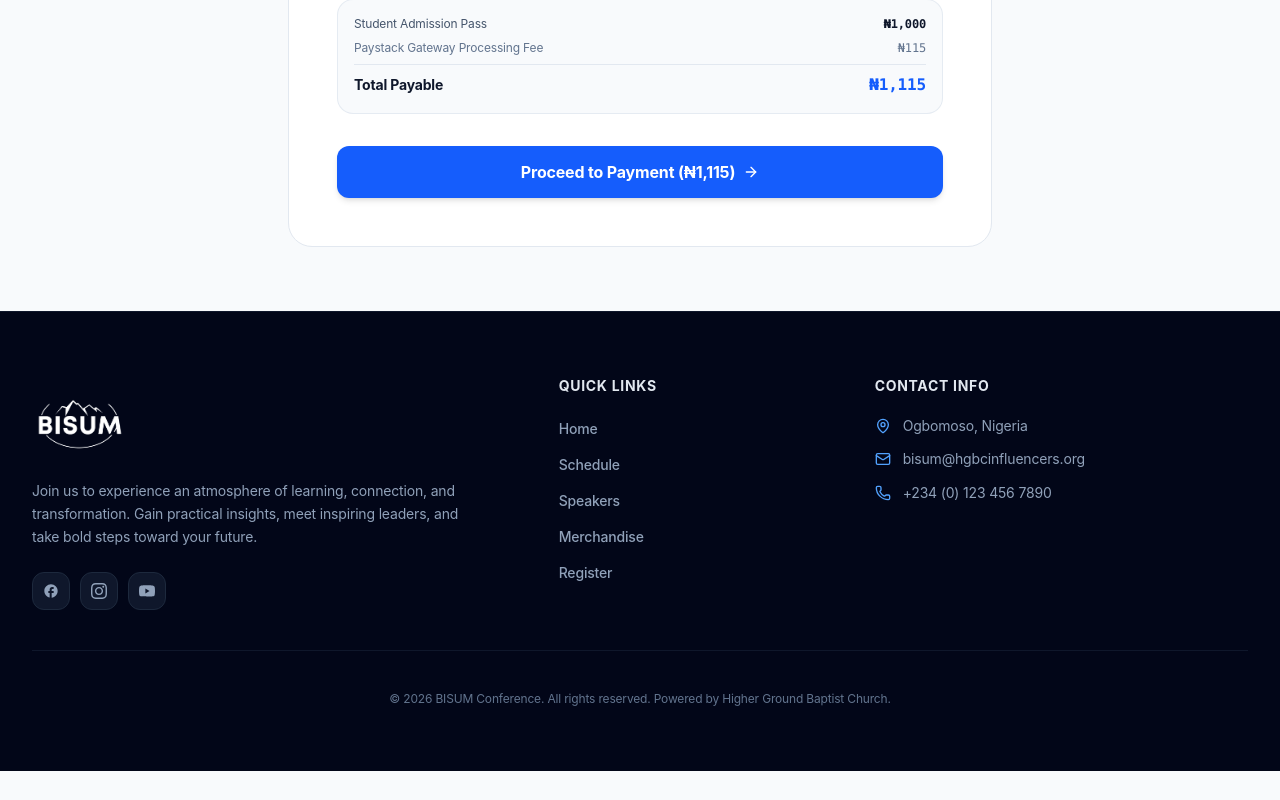
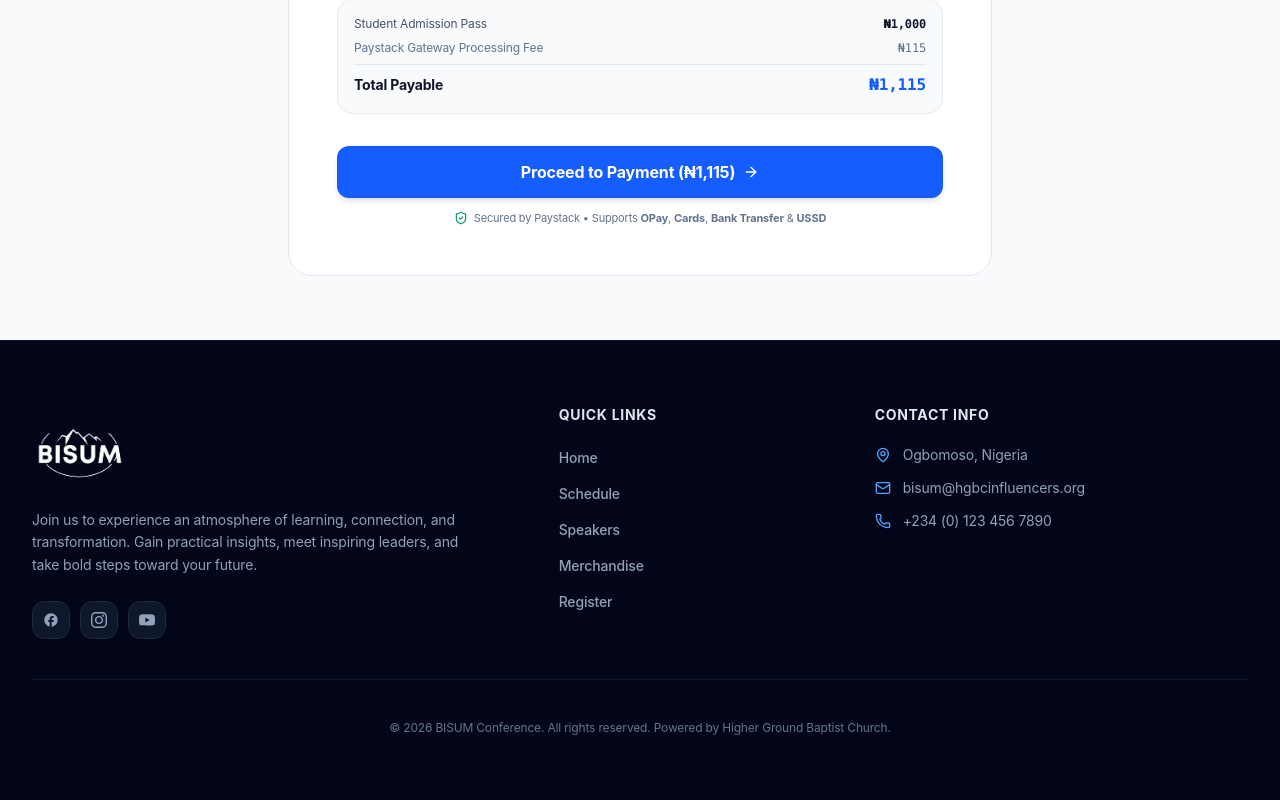
Before and after one commit to hgbcworkforce/bisum, a Next.js app: page /register in a window 1280 px wide. Shown: the part 1355-2155 px from the top of the page. Before the commit the page ends 2126 px from the top, so only its background shows below. Built offline with nearby package versions, Linux system fonts and the light colour scheme; no server answers.

Commit message:
feat: enhance Paystack integration with OPAY transaction channels and secure payment notice

```diff
--- a/src/app/merchandisedetails/[id]/MerchandiseDetailsClient.tsx
+++ b/src/app/merchandisedetails/[id]/MerchandiseDetailsClient.tsx
@@ -356,6 +356,10 @@ export default function MerchandiseDetailsClient({ id }: MerchandiseDetailsClien
                   </>
                 )}
               </button>
+              <div className="mt-3 flex items-center justify-center space-x-1.5 text-[11px] text-slate-500 text-center">
+                <ShieldCheck className="w-3.5 h-3.5 text-emerald-600 shrink-0" />
+                <span>Secured by Paystack • Supports <strong>OPay</strong>, <strong>Cards</strong>, <strong>Bank Transfer</strong> & <strong>USSD</strong></span>
+              </div>
             </form>
           </div>
         </div>
--- a/src/app/register/page.tsx
+++ b/src/app/register/page.tsx
@@ -4,7 +4,7 @@ import React, { useState } from "react";
 import Image from "next/image";
 import { Navigation, Footer } from "../../components";
 import { registrationAPI, handleApiError } from "../../services/supabaseService";
-import { ArrowRight, CheckCircle } from "lucide-react";
+import { ArrowRight, CheckCircle, ShieldCheck } from "lucide-react";
 import { REGISTER_PAGE_CONTENT } from "../../data/REUSEABLE";
 
 export default function RegistrationPage() {
@@ -428,6 +428,10 @@ export default function RegistrationPage() {
                     </>
                   )}
                 </button>
+                <div className="mt-3 flex items-center justify-center space-x-1.5 text-[11px] text-slate-500 text-center">
+                  <ShieldCheck className="w-3.5 h-3.5 text-emerald-600 shrink-0" />
+                  <span>Secured by Paystack • Supports <strong>OPay</strong>, <strong>Cards</strong>, <strong>Bank Transfer</strong> & <strong>USSD</strong></span>
+                </div>
               </div>
             </form>
           </div>
```
Also changed, not shown: 1 other file (tests, documents, lock files or other folders).
